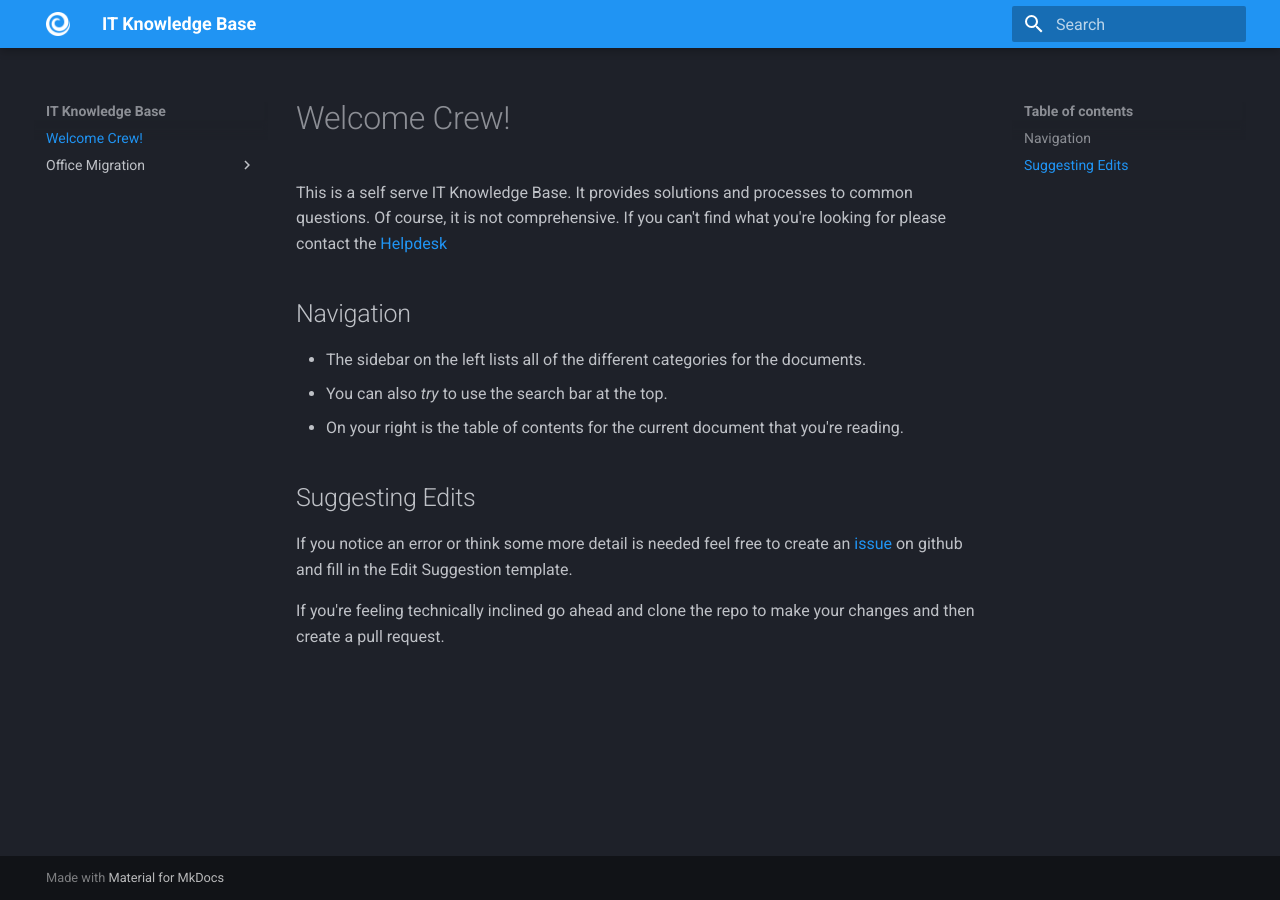
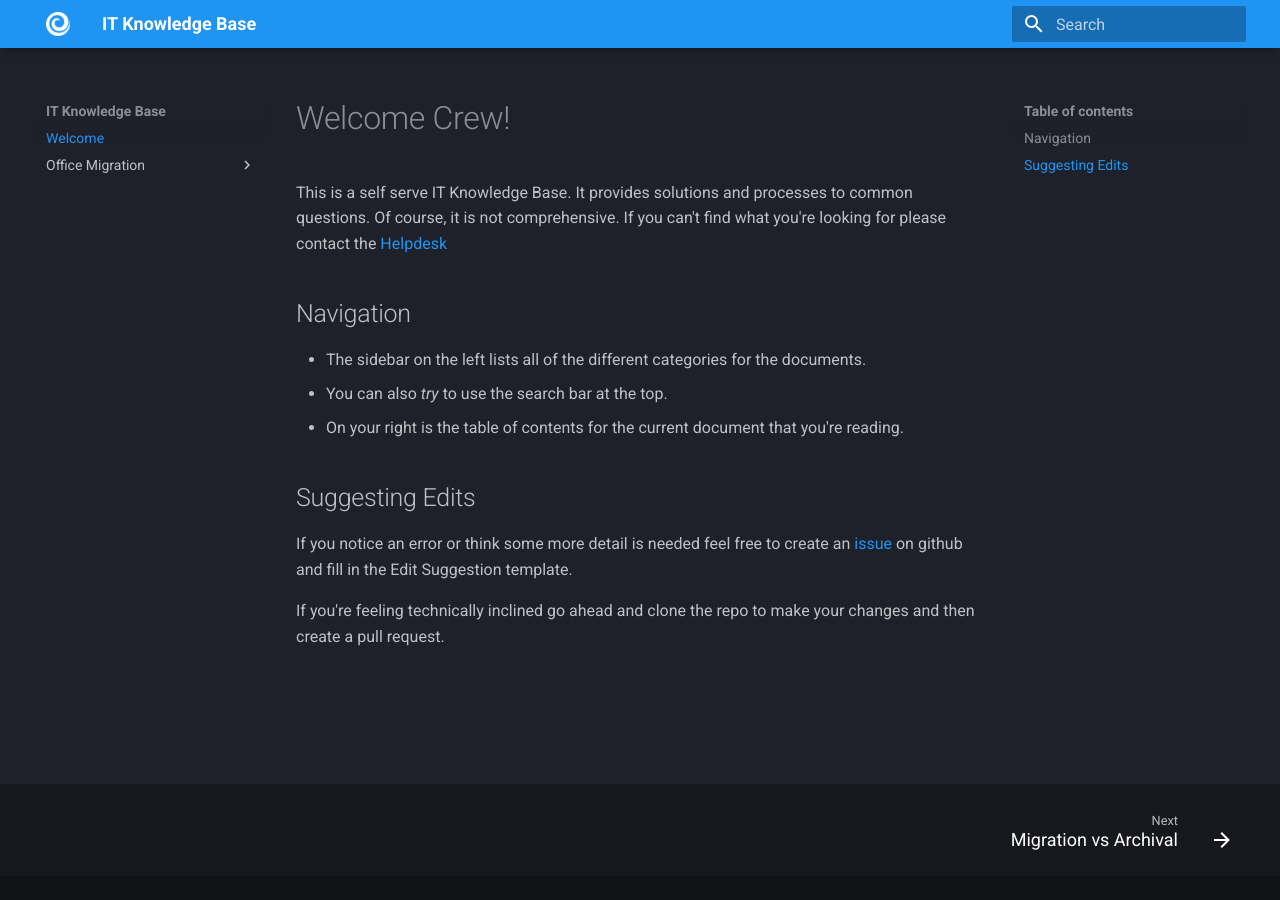
Before and after one commit to brady-kcm/it-kb, an MkDocs documentation site: the page built from docs/index.md, in a window 1280 px wide. Built offline with MkDocs 1.6.1 and Material for MkDocs 9.7.7, drawn with Linux system fonts in a browser that asks for light colours; some of the changed lines change nothing that is shown.

Commit message:
Added navigation footer and set up nav config

```diff
--- a/mkdocs.yml
+++ b/mkdocs.yml
@@ -8,11 +8,19 @@ theme:
   features:
   # links all content types of the same title together. (ex. if you click windows all windows tabs show)
     - content.tabs.link
+    - navigation.footer
 
   palette:
     scheme: slate
     primary: blue
     accent: deep orange
+
+nav:
+  - Welcome: index.md
+  - Office Migration:
+    - Migration vs Archival: Office Migration/Migration vs Archival.md
+    - Google Takeout: Office Migration/Google Takeout.md
+    - Gmail: Office Migration/Gmail.md
 
 markdown_extensions:
   - admonition
@@ -22,3 +30,6 @@ markdown_extensions:
   - pymdownx.tabbed:
       alternate_style: true
       combine_header_slug: true
+
+extra:
+  generator: false
```
